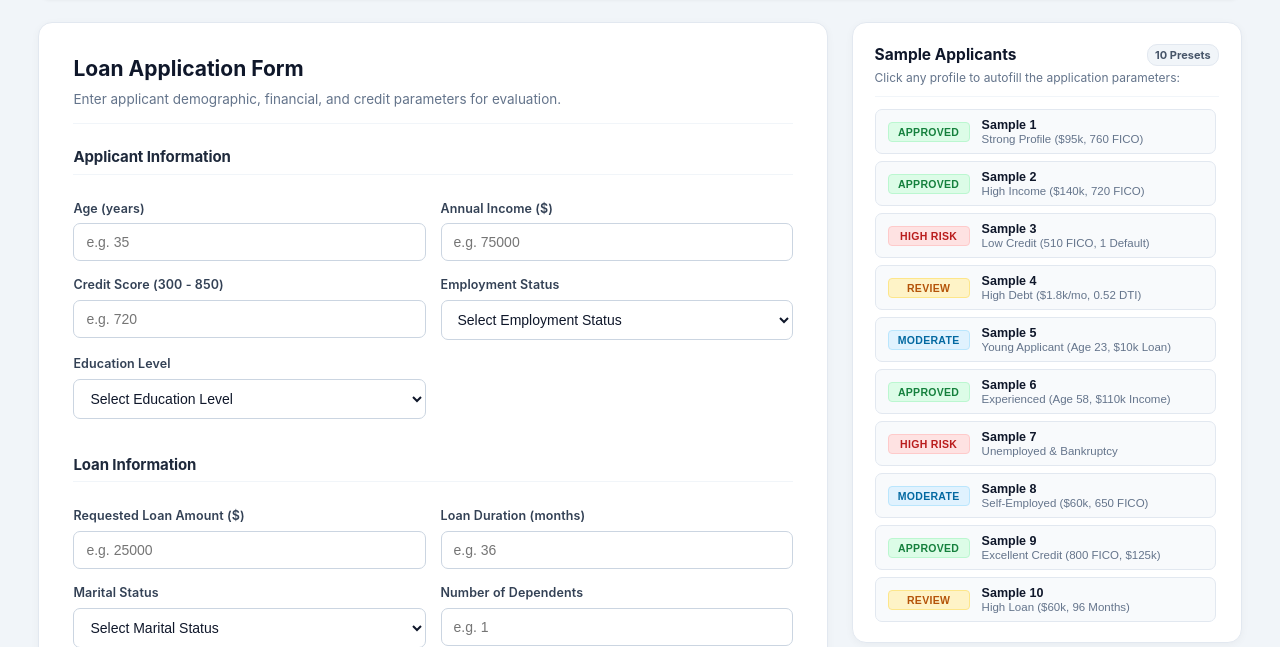
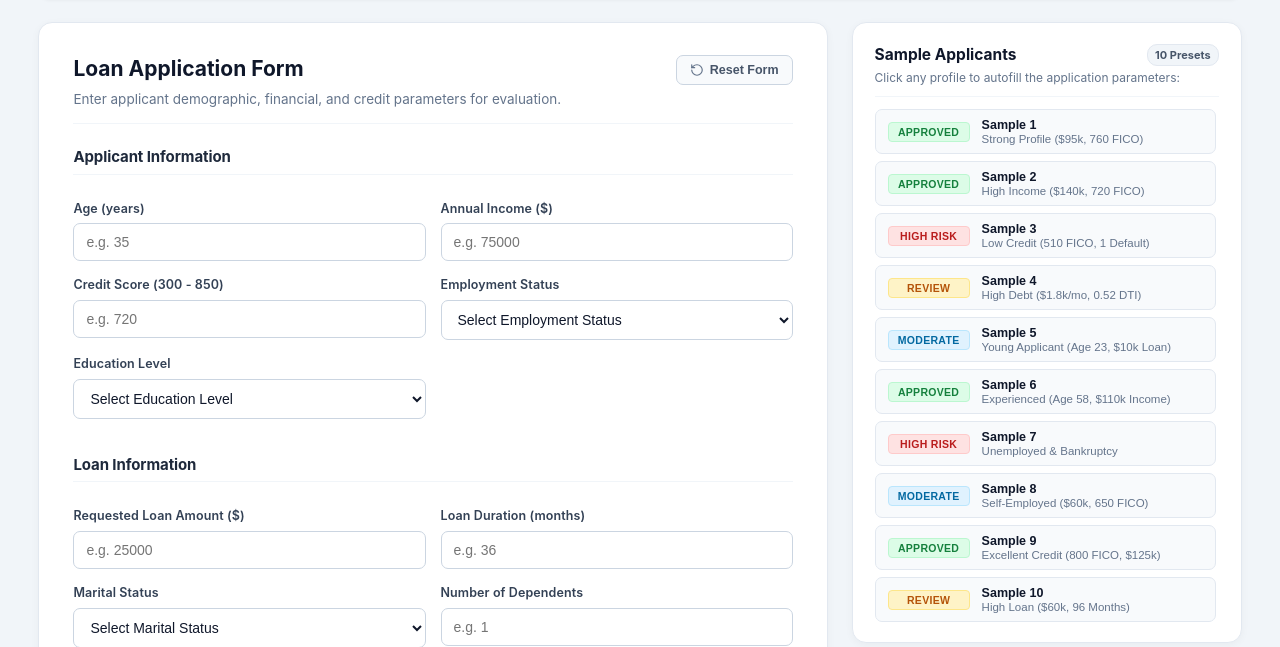
Before and after one commit to BIKRAM-GORAI/loan_approval_ml_model, a Flask app: page / in a window 1280 px wide. Shown: the part 115-762 px from the top of the page. Run offline with Flask 3, Linux system fonts and the light colour scheme.

Commit message:
Add top-right Reset Form button to main form card

```diff
--- a/app/static/style.css
+++ b/app/static/style.css
@@ -132,9 +132,17 @@ body {
 }
 
 .card-header {
+    display: flex;
+    justify-content: space-between;
+    align-items: flex-start;
+    gap: 16px;
     margin-bottom: 22px;
     padding-bottom: 14px;
     border-bottom: 1px solid #f1f5f9;
+}
+
+.card-header-text {
+    flex: 1;
 }
 
 .card-header h2 {
@@ -148,6 +156,41 @@ body {
     margin: 0;
     color: #64748b;
     font-size: 13.5px;
+}
+
+.reset-form-top-btn {
+    display: inline-flex;
+    align-items: center;
+    gap: 6px;
+    padding: 7px 13px;
+    background: #f8fafc;
+    color: #475569;
+    border: 1.5px solid #cbd5e1;
+    border-radius: 7px;
+    font-size: 12.5px;
+    font-weight: 600;
+    cursor: pointer;
+    white-space: nowrap;
+    transition: all 0.15s ease;
+    margin-top: 2px;
+}
+
+.reset-form-top-btn svg {
+    color: #64748b;
+    transition: transform 0.25s ease;
+}
+
+.reset-form-top-btn:hover {
+    background: #fee2e2;
+    border-color: #fca5a5;
+    color: #b91c1c;
+    transform: translateY(-1px);
+    box-shadow: 0 2px 6px rgba(239, 68, 68, 0.12);
+}
+
+.reset-form-top-btn:hover svg {
+    color: #dc2626;
+    transform: rotate(-45deg);
 }
 
 .form-section-title {
--- a/app/templates/index.html
+++ b/app/templates/index.html
@@ -39,8 +39,17 @@
             <!-- LEFT: Main Form Card -->
             <main class="form-card">
                 <div class="card-header">
-                    <h2>Loan Application Form</h2>
-                    <p>Enter applicant demographic, financial, and credit parameters for evaluation.</p>
+                    <div class="card-header-text">
+                        <h2>Loan Application Form</h2>
+                        <p>Enter applicant demographic, financial, and credit parameters for evaluation.</p>
+                    </div>
+                    <button type="button" class="reset-form-top-btn" onclick="resetForm()" title="Clear and reset all form fields">
+                        <svg width="14" height="14" viewBox="0 0 24 24" fill="none" stroke="currentColor" stroke-width="2" stroke-linecap="round" stroke-linejoin="round">
+                            <path d="M3 12a9 9 0 1 0 9-9 9.75 9.75 0 0 0-6.74 2.74L3 8"></path>
+                            <path d="M3 3v5h5"></path>
+                        </svg>
+                        Reset Form
+                    </button>
                 </div>
 
                 <form id="loanForm">
```
